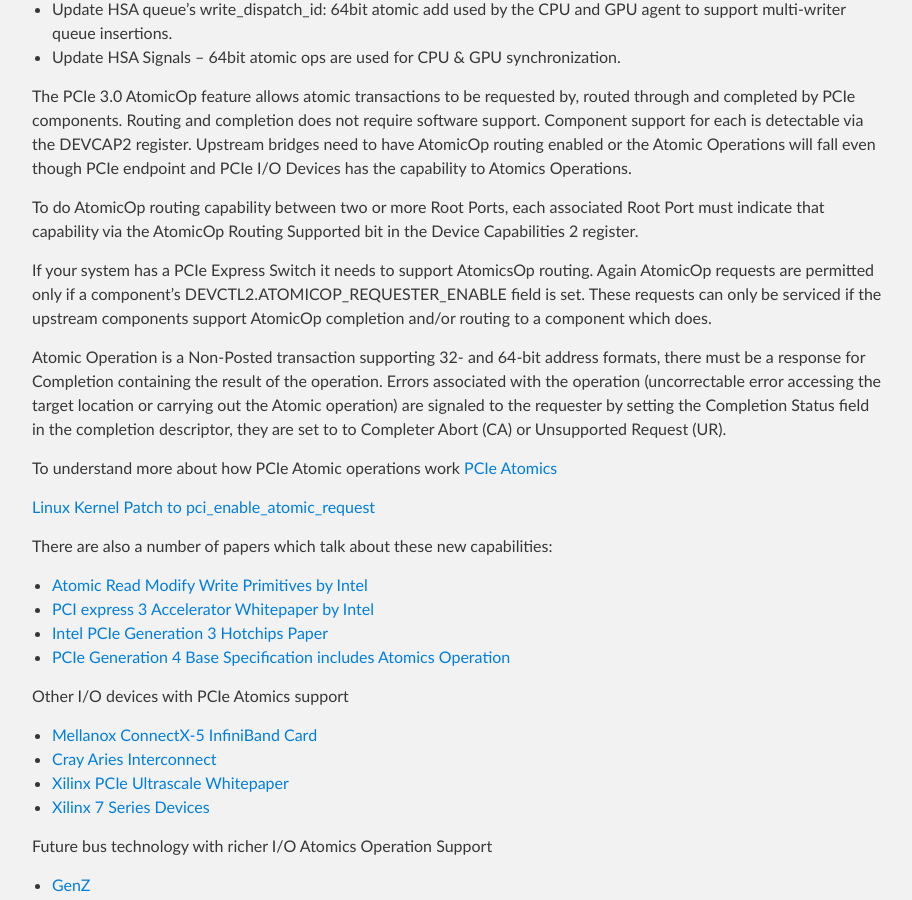
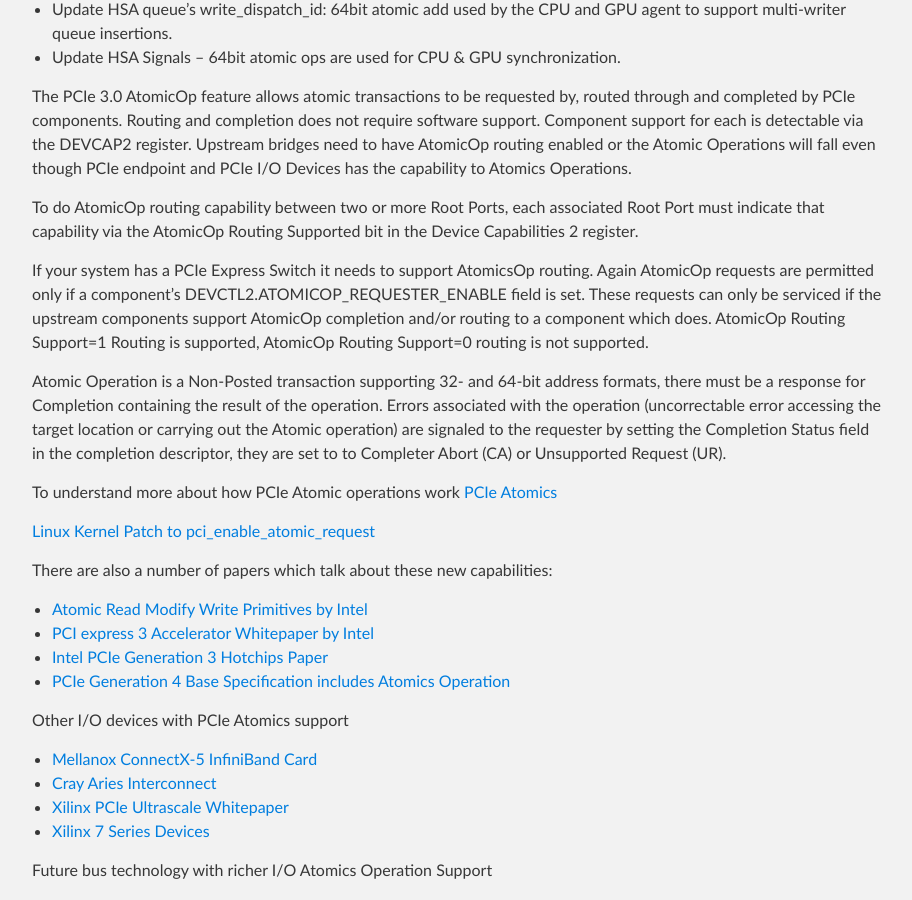
Before and after one commit to ROCm/ROCm.github.io, a Jekyll site: the page built from ROCmPCIeFeatures.md, in a window 1280 px wide and 900 px high, scrolled down 915 px. Shown: the whole window, without its empty margins (183-1095 px from the left). Built offline with Jekyll 4.4.1, drawn with Linux system fonts in a browser that asks for light colours; our own code applies the rules of GitHub Pages for plain Markdown files.

Commit message:
Update ROCmPCIeFeatures.md

```diff
--- a/ROCmPCIeFeatures.md
+++ b/ROCmPCIeFeatures.md
@@ -19,7 +19,7 @@
 
 To do AtomicOp routing capability between two or more Root Ports, each associated Root Port must indicate that capability via the AtomicOp Routing Supported bit in the Device Capabilities 2 register.
 
-If your system has a PCIe Express Switch it needs to support AtomicsOp routing. Again AtomicOp requests are permitted only if a component's DEVCTL2.ATOMICOP_REQUESTER_ENABLE field is set. These requests can only be serviced if the upstream components support AtomicOp completion and/or routing to a component which does.
+If your system has a PCIe Express Switch it needs to support AtomicsOp routing. Again AtomicOp requests are permitted only if a component's DEVCTL2.ATOMICOP_REQUESTER_ENABLE field is set. These requests can only be serviced if the upstream components support AtomicOp completion and/or routing to a component which does.  AtomicOp Routing Support=1 Routing is supported,  AtomicOp Routing Support=0 routing is not supported.
 
 Atomic Operation is a Non-Posted transaction supporting 32- and 64-bit address formats, there must be a response for Completion containing the result of the operation. Errors associated with the operation (uncorrectable error accessing the target location or carrying out the Atomic operation) are signaled to the requester by setting the Completion Status field in the completion descriptor, they are set to to Completer Abort (CA) or Unsupported Request (UR).
 
```
